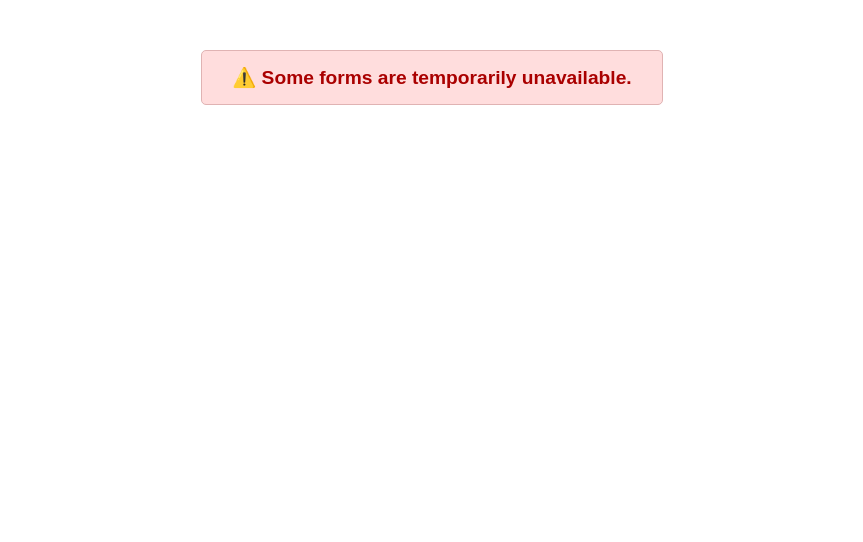
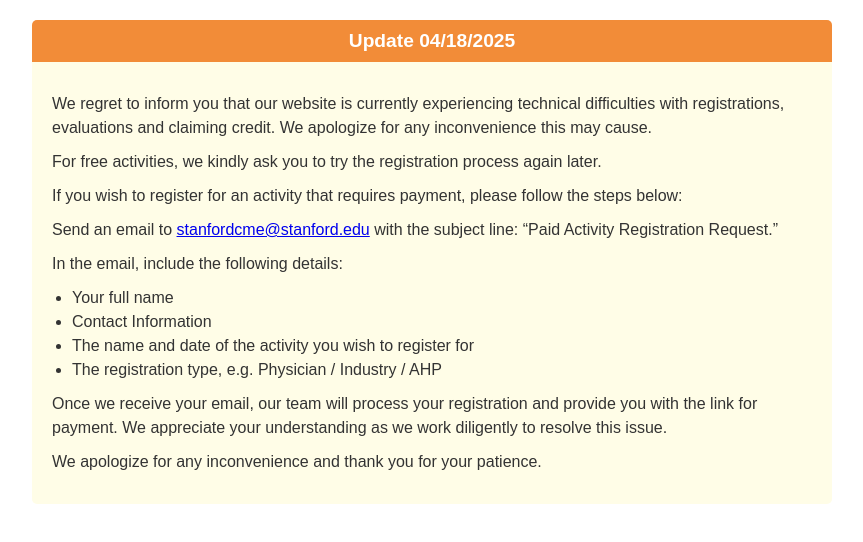
Before and after one commit to StanfordCME/form-status-monitor, a website: page docs/index.html in a window 1280 px wide. Shown: the whole page, without its empty margins (208-1071 px from the left). Drawn offline with Linux system fonts and the light colour scheme.

Commit message:
Update index.html

```diff
--- a/docs/index.html
+++ b/docs/index.html
@@ -10,37 +10,61 @@
       display: flex;
       flex-direction: column;
       align-items: center;
-      margin-top: 50px;
+      margin: 0;
+      padding: 0;
     }
     #status-banner {
-      padding: 15px 30px;
+      width: 100%;
+      max-width: 800px;
+      margin: 20px auto;
+      border-radius: 5px;
+      overflow: hidden;
+    }
+    .header {
+      background-color: #f28c38;
+      color: white;
+      padding: 10px 20px;
       font-size: 1.2em;
       font-weight: bold;
-      border-radius: 5px;
-      margin-bottom: 20px;
+      text-align: center;
     }
-    .up {
-      background-color: #e6ffea;
-      color: #007b33;
-      border: 1px solid #b3e0b3;
+    .content {
+      background-color: #fffde7;
+      color: #333;
+      padding: 20px;
+      font-size: 1em;
+      line-height: 1.5;
     }
-    .down {
-      background-color: #ffdddd;
-      color: #a00;
-      border: 1px solid #e0b3b3;
+    .content p {
+      margin: 10px 0;
+    }
+    .content ul {
+      margin: 10px 0;
+      padding-left: 20px;
     }
     .loading {
       background-color: #f0f8ff;
       color: #1e90ff;
       border: 1px solid #add8e6;
+      padding: 15px 30px;
+      font-size: 1.2em;
+      font-weight: bold;
+      text-align: center;
     }
   </style>
 </head>
 <body>
-
   <div id="status-banner" class="loading">Checking Status...</div>
 
   <script>
+    function getCurrentDate() {
+      const today = new Date();
+      const month = String(today.getMonth() + 1).padStart(2, '0'); // Months are 0-based
+      const day = String(today.getDate()).padStart(2, '0');
+      const year = today.getFullYear();
+      return `${month}/${day}/${year}`;
+    }
+
     async function fetchStatus() {
       try {
         const response = await fetch('./status.json');
@@ -52,10 +76,16 @@
       } catch (error) {
         console.error('Error fetching status:', error);
         const banner = document.getElementById('status-banner');
-        banner.textContent = 'Error fetching status.';
-        banner.className = 'down';
+        banner.innerHTML = `
+          <div class="header">Update ${getCurrentDate()}</div>
+          <div class="content">
+            <p>We regret to inform you that our website is currently experiencing technical difficulties with registrations, evaluations and claiming credit. We apologize for any inconvenience this may cause.</p>
+            <p>We apologize for any inconvenience and thank you for your patience.</p>
+          </div>
+        `;
+        banner.className = '';
+        window.parent.postMessage(document.body.scrollHeight, '*');
       }
-
     }
 
     function updateDisplay(data) {
@@ -66,14 +96,32 @@
         body.innerHTML = '';
         window.parent.postMessage(0, '*');
       } else if (data.formStatus === 'down') {
-        banner.textContent = '⚠️ Some forms are temporarily unavailable.';
-        banner.className = 'down';
+        banner.innerHTML = `
+          <div class="header">Update ${getCurrentDate()}</div>
+          <div class="content">
+            <p>We regret to inform you that our website is currently experiencing technical difficulties with registrations, evaluations and claiming credit. We apologize for any inconvenience this may cause.</p>
+            <p>For free activities, we kindly ask you to try the registration process again later.</p>
+            <p>If you wish to register for an activity that requires payment, please follow the steps below:</p>
+            <p>Send an email to <a href="mailto:stanfordcme@stanford.edu?subject=Paid Activity Registration Request">stanfordcme@stanford.edu</a> with the subject line: “Paid Activity Registration Request.”</p>
+            <p>In the email, include the following details:</p>
+            <ul>
+              <li>Your full name</li>
+              <li>Contact Information</li>
+              <li>The name and date of the activity you wish to register for</li>
+              <li>The registration type, e.g. Physician / Industry / AHP</li>
+            </ul>
+            <p>Once we receive your email, our team will process your registration and provide you with the link for payment. We appreciate your understanding as we work diligently to resolve this issue.</p>
+            <p>We apologize for any inconvenience and thank you for your patience.</p>
+          </div>
+        `;
+        banner.className = '';
         if (body.innerHTML === '' || body.querySelector('#status-banner') === null) {
-          body.innerHTML = '<div id="status-banner" class="down">⚠️ Some forms are temporarily unavailable.</div>';
+          body.innerHTML = '<div id="status-banner"></div>';
+          body.querySelector('#status-banner').innerHTML = banner.innerHTML;
         }
         window.parent.postMessage(document.body.scrollHeight, '*');
       } else {
-        banner.textContent = 'Status: ' + data.formStatus;
+        banner.innerHTML = `<div class="loading">Status: ${data.formStatus}</div>`;
         banner.className = 'loading';
         if (body.innerHTML === '' || body.querySelector('#status-banner') === null) {
           body.innerHTML = '<div id="status-banner" class="loading">Status: ' + data.formStatus + '</div>';
```
